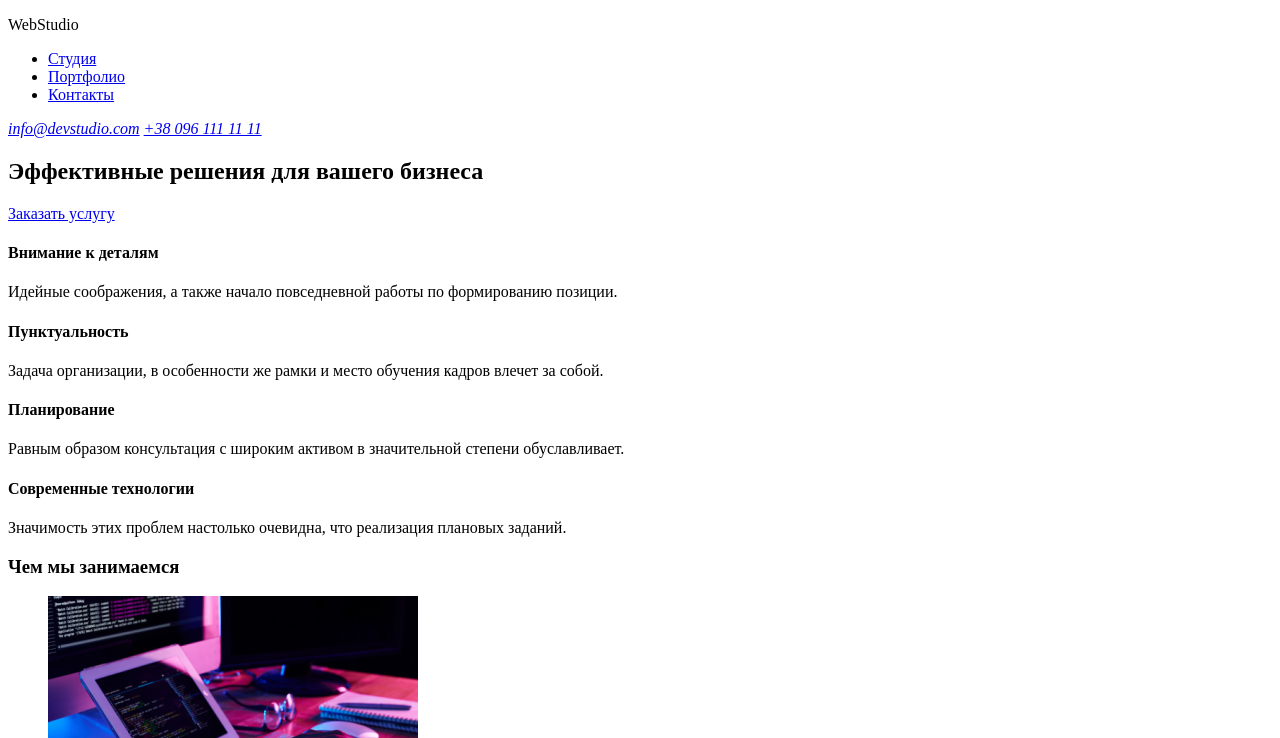
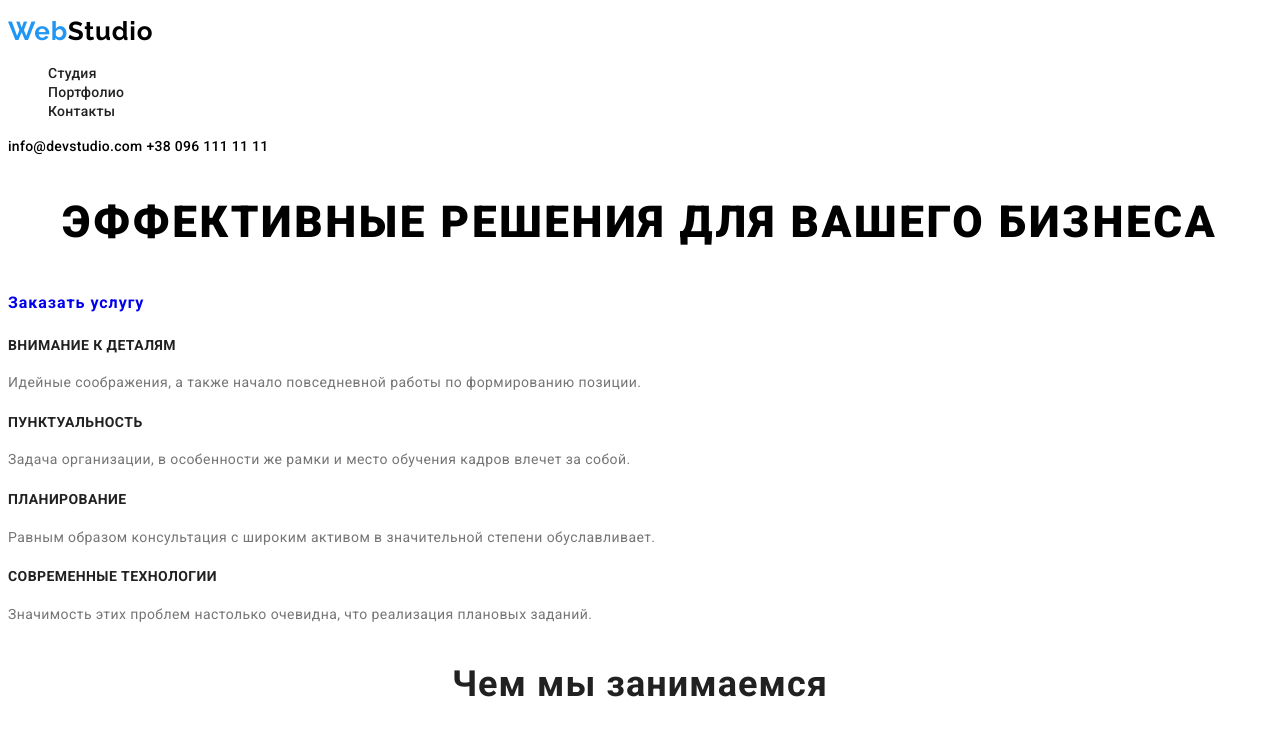
Before and after one commit to KaterinaGerts/Home-task-1, a plain HTML site: page index.html in a window 1280 px wide. Shown: the top 738 px of the page. Drawn offline with Linux system fonts and the light colour scheme.

Commit message:
css styles
add css styles to index.html

```diff
--- /dev/null
+++ b/css/style.css
@@ -0,0 +1,133 @@
+body {
+  font-family: Roboto;
+  font-style: normal;
+}
+a {
+  text-decoration: none;
+}
+.address {
+  font-style: normal;
+}
+.address .adress-color {
+  color: black;
+}
+/* WebStudio */
+.web {
+  font-family: Raleway;
+  font-weight: bold;
+  font-size: 26px;
+  line-height: 1.192;
+  letter-spacing: 0.03em;
+  color: #2196f3;
+}
+
+.studio,
+.studio-white {
+  font-family: Raleway;
+  font-weight: bold;
+  font-size: 26px;
+  line-height: 1.192;
+  letter-spacing: 0.03em;
+  color: black;
+}
+.studio-white {
+  /*color: ; white;*/
+}
+/* /WebStudio */
+/* list*/
+.list-no-style {
+  list-style: none;
+}
+.header a,
+.header a:visited {
+  font-weight: 500;
+  font-size: 14px;
+  line-height: 1.142;
+  color: #212121;
+  letter-spacing: 0.02em;
+}
+.header a:hover,
+.header a:active {
+  color: #2196f3;
+}
+/*top*/
+.top-side h1 {
+  font-weight: 900;
+  font-size: 44px;
+  line-height: 1.364;
+  text-align: center;
+  letter-spacing: 0.06em;
+  text-transform: uppercase;
+  /*color: #ffffff;*/
+}
+.top-side .service {
+  font-weight: bold;
+  font-size: 16px;
+  line-height: 1.875;
+  display: flex;
+  align-items: center;
+  text-align: center;
+  letter-spacing: 0.06em;
+  /*color: #FFFFFF;*/
+}
+/*/top*/
+/*description*/
+.services-description .subtitle {
+  font-weight: bold;
+  font-size: 14px;
+  line-height: 1.142;
+  letter-spacing: 0.03em;
+  text-transform: uppercase;
+  color: #212121;
+}
+.services-description .description {
+  font-weight: normal;
+  font-size: 14px;
+  line-height: 1.714;
+  letter-spacing: 0.03em;
+  color: #757575;
+}
+/*/description*/
+h3 {
+  font-weight: bold;
+  font-size: 36px;
+  line-height: 1.167;
+  text-align: center;
+  letter-spacing: 0.03em;
+  color: #212121;
+}
+/*team*/
+.team h4 {
+  font-weight: 500;
+  font-size: 16px;
+  line-height: 1.188;
+  text-align: center;
+  letter-spacing: 0.03em;
+  color: #212121;
+}
+.team .position {
+  font-weight: normal;
+  font-size: 16px;
+  line-height: 1.188;
+  text-align: center;
+  letter-spacing: 0.03em;
+  color: #757575;
+}
+/*/team*/
+/*contacts*/
+.contacts .location {
+  font-weight: normal;
+  font-size: 14px;
+  line-height: 1.714;
+  letter-spacing: 0.03em;
+  /*color: #FFFFFF;*/
+}
+.contacts a {
+  font-style: normal;
+  font-weight: normal;
+  font-size: 14px;
+  line-height: 1.714;
+  letter-spacing: 0.03em;
+  /*color: rgba(255, 255, 255, 0.6);*/
+}
+/*/contacts*/
--- a/index.html
+++ b/index.html
@@ -4,13 +4,18 @@
     <meta charset="UTF-8">
     <meta name="viewport" content="width=device-width, initial-scale=1.0">
     <title>Веб студия</title>
+    <link rel="preconnect" href="https://fonts.gstatic.com">
+    <link
+        href="https://fonts.googleapis.com/css2?family=Raleway:wght@700&family=Roboto:ital,wght@0,400;0,500;0,700;0,900;1,700&display=swap"
+        rel="stylesheet">
+    <link rel="stylesheet" href="css/style.css">
 </head>
 <body>
     <!-- Шапка сайта -->
-  <header>
-      <nav>
-          <p lang="en">WebStudio</p>
-          <ul>
+  <header class="header">
+      <nav class="menu">
+          <p lang="en"> <span class="web"> Web</span><span class="studio">Studio</span></p>
+          <ul class="list-no-style">
               <li>
                   <a href="#">Студия</a>
               </li>
@@ -22,42 +27,42 @@
               </li>
           </ul>
       </nav>
-        <address>
-            <a href="mailto:info@devstudio.com">info@devstudio.com</a>
-            <a href="tel:+380961111111">+38 096 111 11 11</a>
+        <address class="address">
+            <a href="mailto:info@devstudio.com" class="adress-color">info@devstudio.com</a>
+            <a href="tel:+380961111111" class="adress-color">+38 096 111 11 11</a>
         </address>
   </header>
    <!-- /Шапка сайта -->
-   <main>
+   <main class="top-side">
        <!-- Верхняя секция сайта -->
         <section>
             <h1>Эффективные решения для вашего бизнеса</h1>
-            <a href="#">Заказать услугу</a>
+            <a href="#" class="service">Заказать услугу</a>
         </section>
-        <section>
+        <section class="services-description">
             <h2 hidden>список предоставляемых услуг</h2>
         <div>
-                <h4>Внимание к деталям</h4>
-                <span>Идейные соображения, а также начало повседневной работы по формированию позиции.</span>
+                <h4 class="subtitle">Внимание к деталям</h4>
+                <span class="description">Идейные соображения, а также начало повседневной работы по формированию позиции.</span>
         </div>
         <div>
-                <h4>Пунктуальность</h4>
-                <span>Задача организации, в особенности же рамки и место обучения кадров влечет за собой.</span>
+                <h4 class="subtitle">Пунктуальность</h4>
+                <span class="description">Задача организации, в особенности же рамки и место обучения кадров влечет за собой.</span>
         </div>
         <div>
-                <h4>Планирование</h4>
-                <span>Равным образом консультация с широким активом в значительной степени обуславливает.</span>
+                <h4 class="subtitle">Планирование</h4>
+                <span class="description">Равным образом консультация с широким активом в значительной степени обуславливает.</span>
         </div>
         <div>
-                <h4>Современные технологии</h4>
-                <span>Значимость этих проблем настолько очевидна, что реализация плановых заданий.</span>
+                <h4 class="subtitle">Современные технологии</h4>
+                <span class="description">Значимость этих проблем настолько очевидна, что реализация плановых заданий.</span>
         </div>
         </section>
         <!-- /Верхняя секция сайта -->
         <!-- Картинки - описание деятельности-->
         <section>
-            <h3>Чем мы занимаемся</h3>
-            <ul>
+            <h3 class="features">Чем мы занимаемся</h3>
+            <ul class="list-no-style">
                 <li><img src="./img/activity-img1.jpg" alt="верстка сайта" width="370" height="294"></li>
                 <li><img src="./img/activity-img2.jpg" alt="дизайн приложения на мобильном устройстве" width="370" height="294"></li>
                 <li><img src="./img/activity-img3.jpg" alt="тестирование приложения" width="370" height="294"></li>
@@ -65,34 +70,34 @@
         </section>
         <!-- /Картинки - описание деятельности-->
         <!-- Мастера -->
-        <section>
-            <h3>Наша команда</h3>
-            <ul>
+        <section class="team">
+            <h3 class="features">Наша команда</h3>
+            <ul class="list-no-style">
                 <li><img src="./img/team-img1.jpg" alt="Игорь Демьяненко" width="270" height="260">
                     <h4>Игорь Демьяненко</h4>
-                    <p lang="en">Product Designer</p>
+                    <p lang="en" class="position">Product Designer</p>
                 </li>
                 <li><img src="./img/team-img2.jpg" alt="Ольга Репина" width="270" height="260">
                     <h4>Ольга Репина</h4>
-                    <p lang="en">Frontend Developer</p>
+                    <p lang="en" class="position">Frontend Developer</p>
                 </li>
                 <li><img src="./img/team-img3.jpg" alt="Николай Тарасов" width="270" height="260">
                     <h4>Николай Тарасов</h4>
-                    <p lang="en">Marketing</p>
+                    <p lang="en" class="position">Marketing</p>
                 </li>
                 <li><img src="./img/team-img4.jpg" alt="Михаил Ермаков" width="270" height="260">
                     <h4>Михаил Ермаков</h4>
-                    <p lang="en">UI Designer</p>
+                    <p lang="en" class="position">UI Designer</p>
                 </li>
             </ul>
         </section>
         <!-- /Мастера -->
    </main>
    <!-- Контакты -->
-   <footer>
-    <p lang="en">WebStudio</p>
-    <address>
-        <p>г. Киев, пр-т Леси Украинки, 26</p>
+   <footer class="contacts">
+    <p lang="en"> <span class="web">Web</span> <span class="studio-white">Studio</span> </p>
+    <address class="address">
+        <p class="location">г. Киев, пр-т Леси Украинки, 26</p>
         <a href="mailto:info@devstudio.com">info@devstudio.com</a>
         <a href="tel:+380961111111">+38 096 111 11 11</a>
     </address>
```
Also changed, not shown: .prettier.json.
